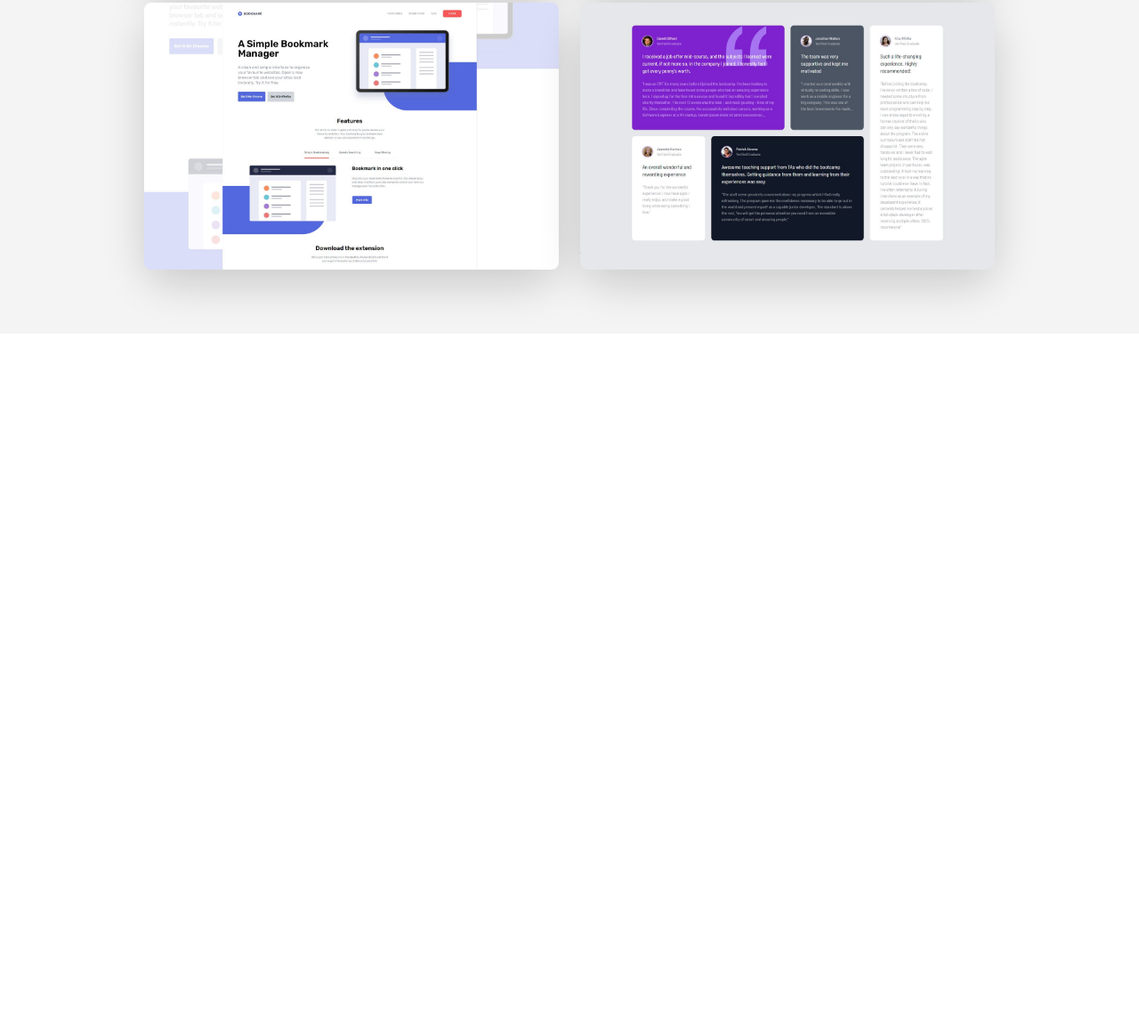
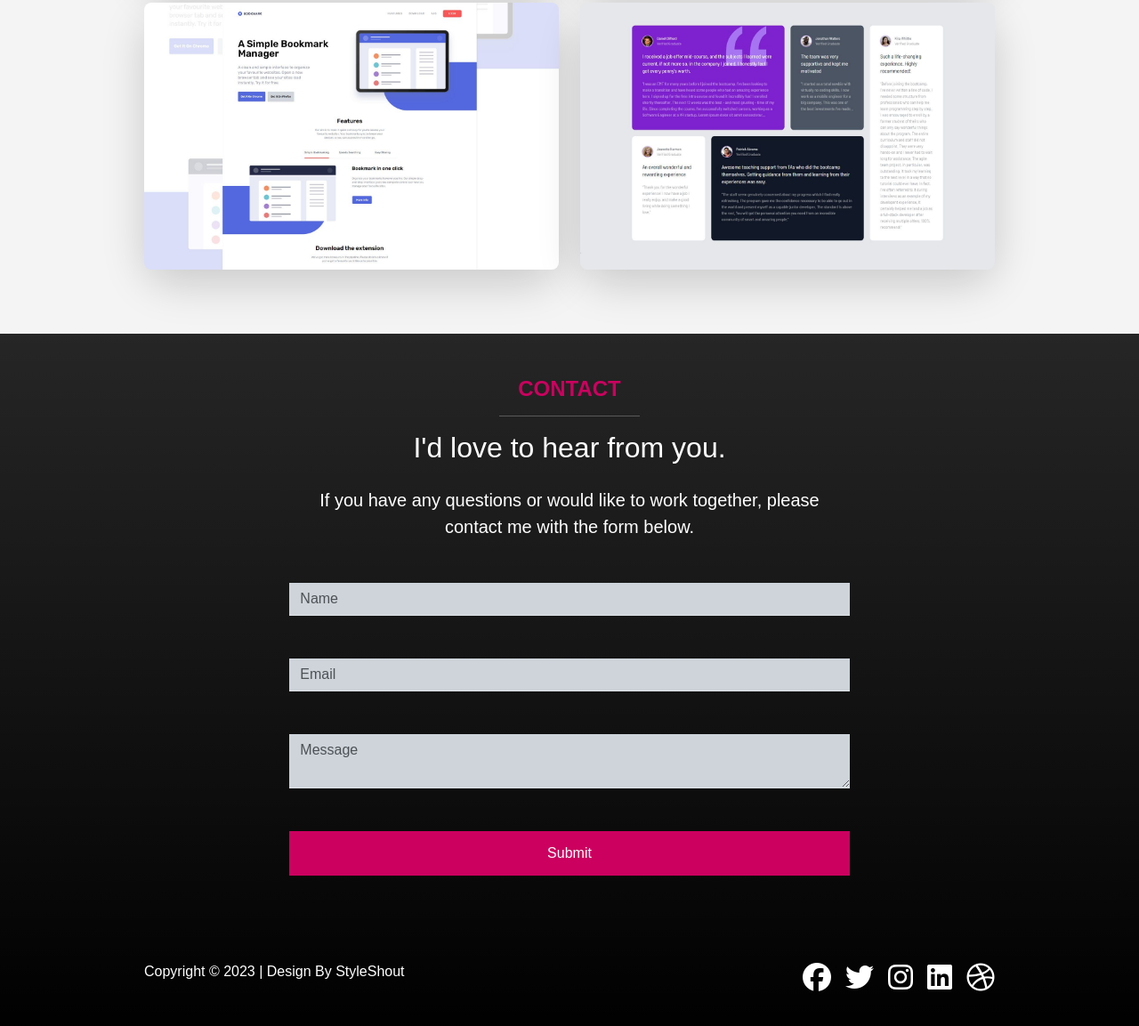
Before and after one commit to yeyulchoi/Portfolio-Website, a website: page index.html in a window 1280 px wide. Shown: the part 3107-4260 px from the top of the page at 89% size. Before the commit the page ends 3482 px from the top, so only its background shows below. Drawn offline with Linux system fonts and the light colour scheme.

Commit message:
added contact form

```diff
--- a/index.html
+++ b/index.html
@@ -287,7 +287,77 @@
         </div>
       </section>
 
+      <!-- contact  -->
+      <section class="contact text-bg-dark bg-gradient py-5">
+        <div class="container">
+          <div class="row">
+            <div class="col-md-8 offset-md-2">
+              <div class="text-center mb-5">
+                <h4 class="text-uppercase fw-bold text-primary">Contact</h4>
+                <hr class="w-25 mx-auto" />
+                <h2 class="mb-4">I'd love to hear from you.</h2>
+                <p class="lead">
+                  If you have any questions or would like to work together, please
+                  contact me with the form below.
+                </p>
+              </div>
 
+              <!-- Form -->
+              <form name="contact" netlify>
+                <div class="mb-5">
+                  <input
+                    type="text"
+                    class="form-control  bg-dark-subtle border-top-0 border-start-0 border-end-0 rounded-0 border-muted text-dark"
+                    name="name"
+                    placeholder="Name"
+                  />
+                </div>
+                <div class="mb-5">
+                  <input
+                    type="email"
+                    class="form-control bg-dark-subtle border-top-0 border-start-0 border-end-0 rounded-0 border-muted text-dark"
+                    name="email"
+                    placeholder="Email"
+                  />
+                </div>
+                <div class="mb-5">
+                  <textarea
+                    class="form-control bg-dark-subtle border-top-0 border-start-0 border-end-0 rounded-0 border-muted text-dark"
+                    name="message"
+                    placeholder="Message"
+                  ></textarea>
+                </div>
+                <div class="mb-5 d-grid">
+                  <button type="submit" class="btn btn-primary">Submit</button>
+                </div>
+              </form>
+            </div>
+          </div>
+          <!-- Footer -->
+          <div class="d-flex mt-5">
+            <p class="flex-grow-1">
+              Copyright &copy; 2023 | Design By StyleShout
+            </p>
+            <div class="hstack gap-3">
+              <a href="#">
+                <i class="fab fa-facebook fa-2x text-white"></i>
+              </a>
+              <a class="text-decoration-none" href="#">
+                <i class="fab fa-twitter fa-2x text-white"></i>
+              </a>
+              <a class="text-decoration-none" href="#">
+                <i class="fab fa-instagram fa-2x text-white"></i>
+              </a>
+              <a class="text-decoration-none" href="#">
+                <i class="fab fa-linkedin fa-2x text-white"></i>
+              </a>
+              <a class="text-decoration-none" href="#">
+                <i class="fab fa-dribbble fa-2x text-white"></i>
+              </a>
+            </div>
+          </div>
+        </div>
+      </section>
     <script src="js/bootstrap.bundle.min.js"></script>
     <script src="js/script.js"></script>
 </body>
--- a/scss/styles.scss
+++ b/scss/styles.scss
@@ -45,6 +45,15 @@ background:rgba(3, 3, 3, 0.7)
     border-radius: 5px;;
 
 }
+
+.project:hover{
+    transform: scale(1.05);
+    transition: all 0.5s ease-in-out;
+    opacity: 0.8;
+}
+::placeholder {
+    color: yellow;
+  }
 @media(max-width:768px){
     .header .social i{
         font-size:30px;
```
Also changed, not shown: css/styles.css.
